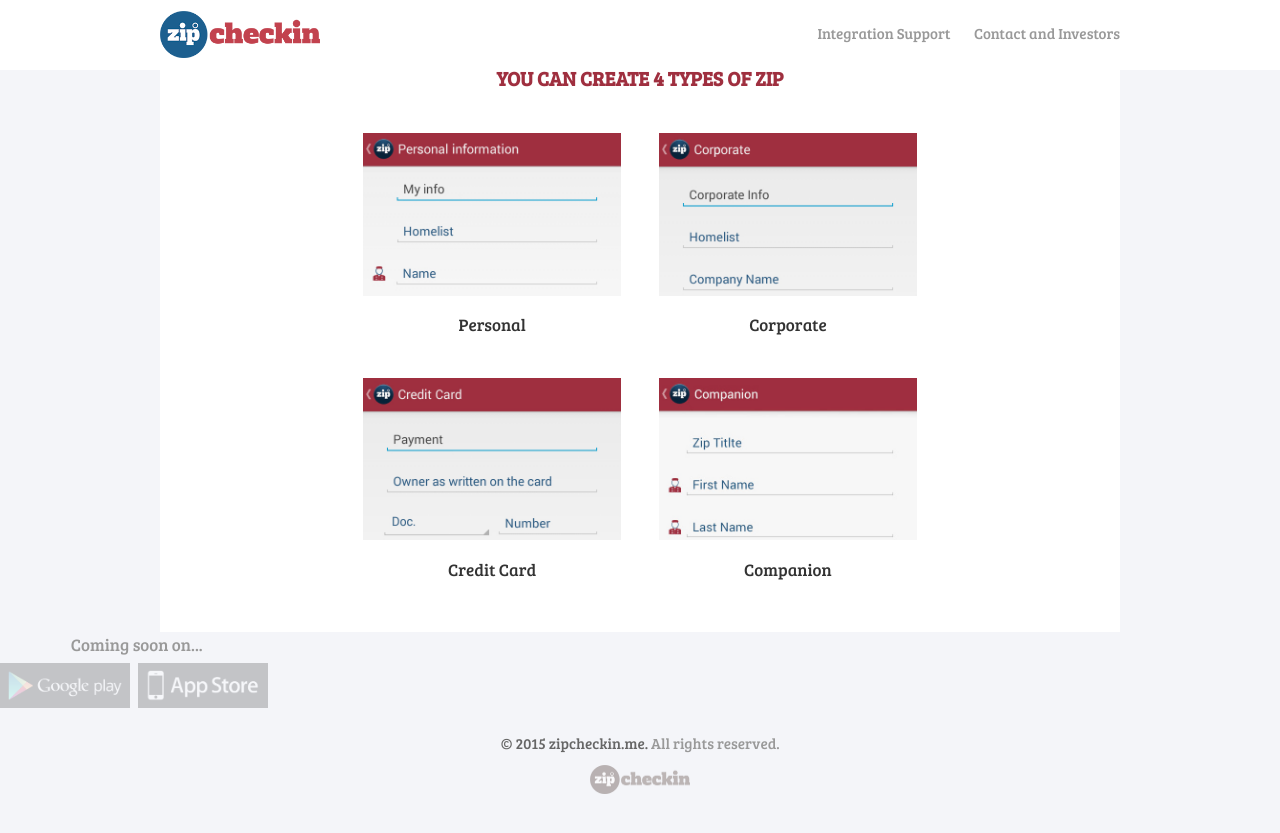
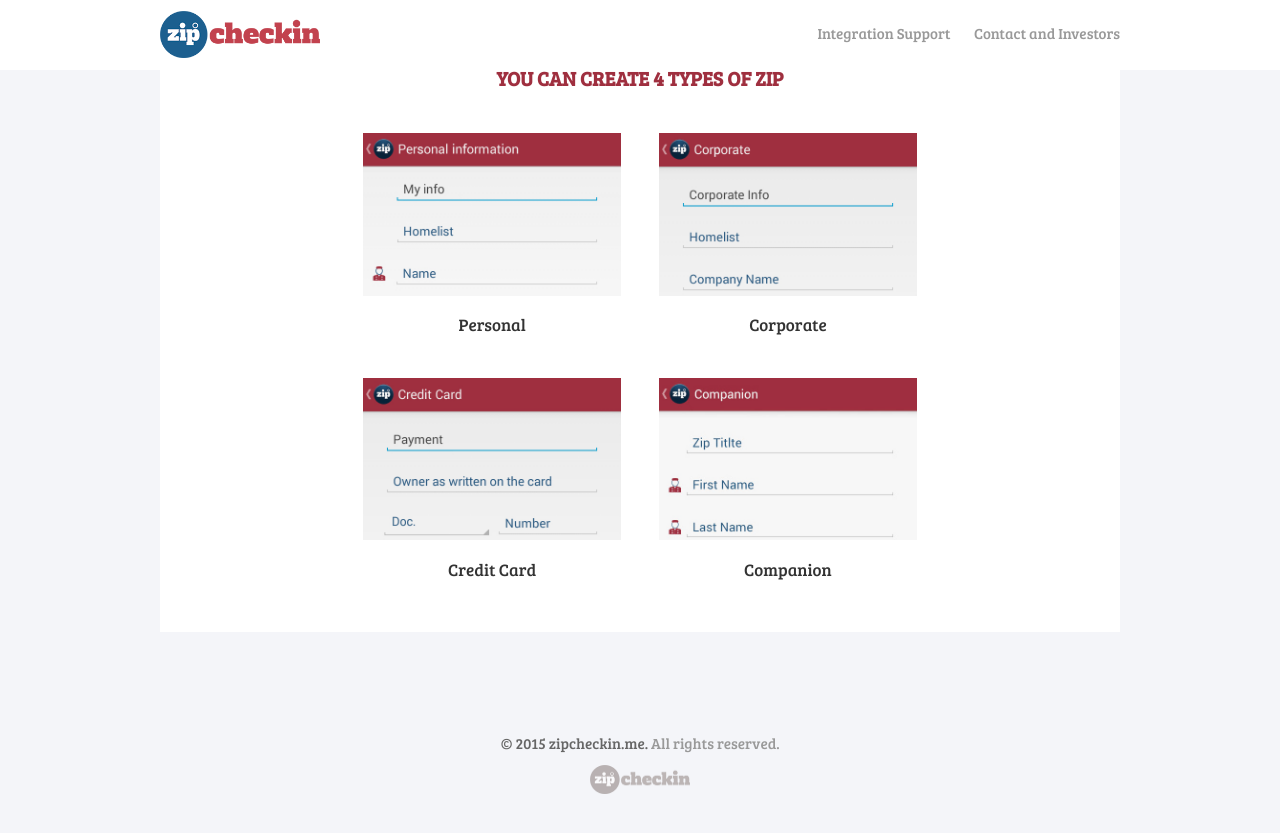
Before and after one commit to zipcheckin/zipcheckin.github.io, a Jekyll site: the page built from index.html, in a window 1280 px wide and 900 px high, scrolled down 1534 px. Shown: the top 833 px of the window. Built offline with Jekyll 4.4.1, drawn with Linux system fonts in a browser that asks for light colours; nearby versions of some CDN libraries.

Commit message:
Store buttons duplication fix.

```diff
--- a/index.html
+++ b/index.html
@@ -110,10 +110,4 @@
 
     </section> <!-- /types-of-zip -->
   </div>
-
-  <div class="stores store-bottom">
-    <p>Coming soon on...</p>
-    <img src="/images/play.png"> <img src="/images/appstore.png">
-  </div>
-
 </div>
```
